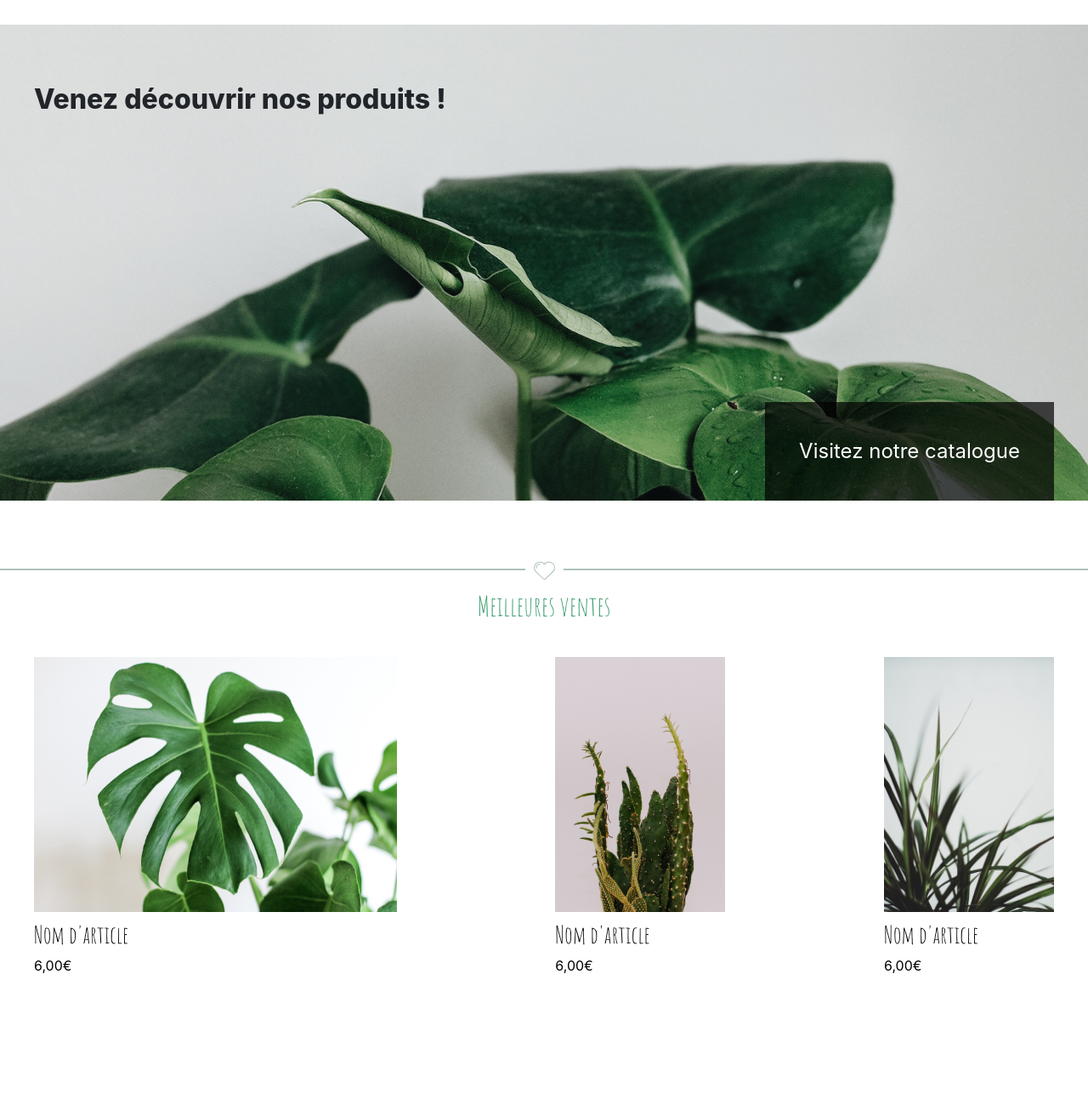
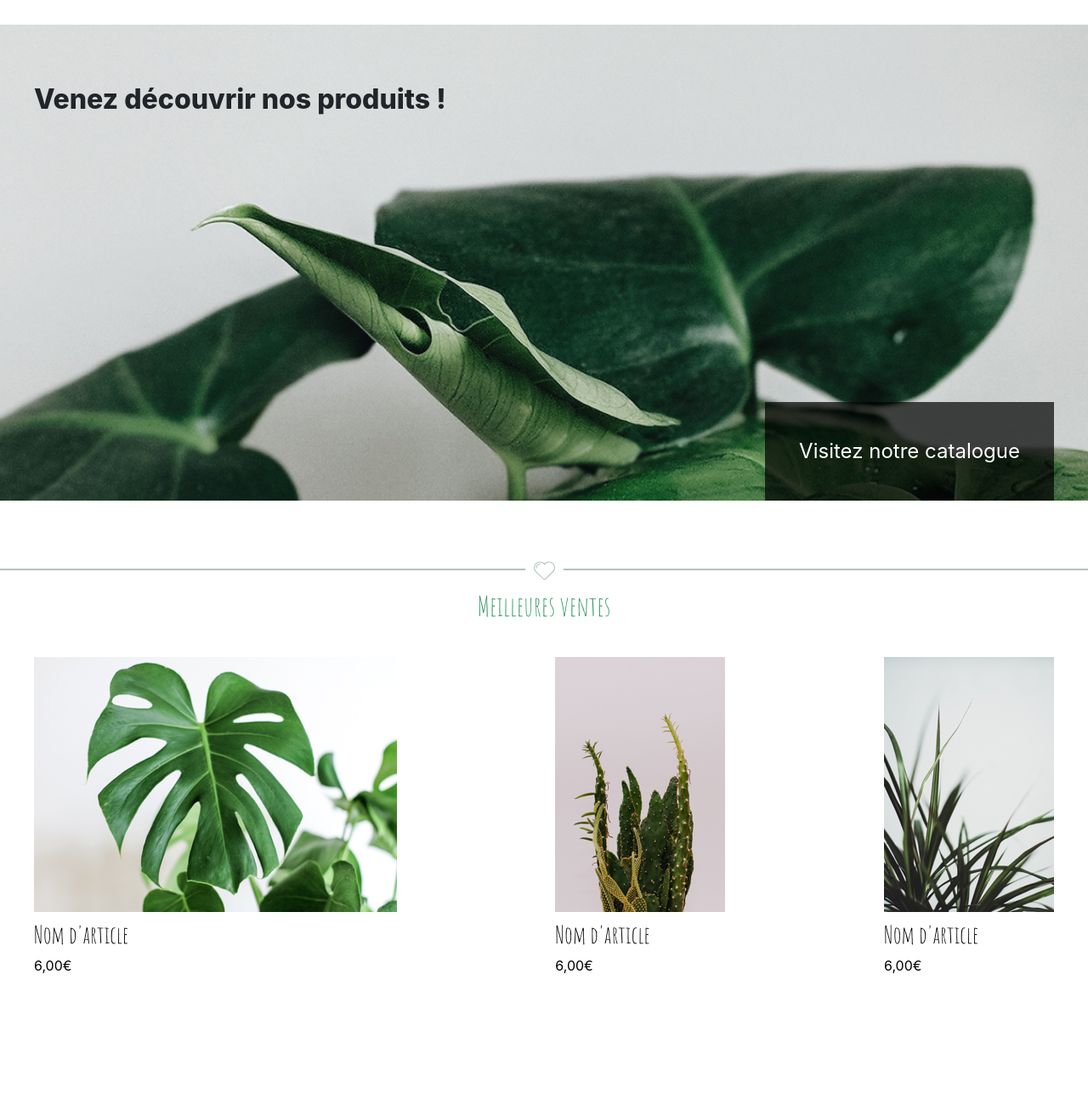
Before and after one commit to BourMel/projet-ecommerce, a PHP site: page / in a window 1280 px wide. Shown: the part 159-1472 px from the top of the page at 85% size. Run offline with PHP 8.4, Linux system fonts and the light colour scheme.

Commit message:
images optimisation

```diff
--- a/assets/styles/styles.css
+++ b/assets/styles/styles.css
@@ -204,7 +204,7 @@ form .invalid {
     position: relative;
     width: 100%;
     height: 70vh;
-    background-image: url("../images/default.jpg");
+    background-image: url("../images/cover_home.jpg");
     background-size: cover;
     background-repeat: no-repeat;
     background-position: center;
--- a/views/cart.html
+++ b/views/cart.html
@@ -7,9 +7,9 @@
     <div class="wrapper row">
 
         <div class="box col-lg-6 col-sm-12">
-            <img class="item" src="../assets/images/default3.jpg">
-            <img class="item" src="../assets/images/default4.jpg">
-            <img class="item" src="../assets/images/default2.jpg">
+            <img class="item" src="../assets/images/article_small3.jpg">
+            <img class="item" src="../assets/images/article_small4.jpg">
+            <img class="item" src="../assets/images/article_small2.jpg">
         </div>
 
         <div class="box col-lg-6 col-sm-12">
--- a/views/home.html
+++ b/views/home.html
@@ -13,19 +13,19 @@
 
     <div class="best wrapper d-flex justify-content-between">
         <a href="/produit" class="item">
-            <img src="../assets/images/default2.jpg">
+            <img src="../assets/images/article_small2.jpg">
             <h3>Nom d'article</h3>
             <span class="price">6,00€</span>
         </a>
 
         <a href="/produit" class="item">
-            <img src="../assets/images/default3.jpg">
+            <img src="../assets/images/article_small3.jpg">
             <h3>Nom d'article</h3>
             <span class="price">6,00€</span>
         </a>
 
         <a href="/produit" class="item">
-            <img src="../assets/images/default4.jpg">
+            <img src="../assets/images/article_small4.jpg">
             <h3>Nom d'article</h3>
             <span class="price">6,00€</span>
         </a>
--- a/views/product.html
+++ b/views/product.html
@@ -7,7 +7,7 @@
     <div class="wrapper row">
 
         <div class="col-lg-6 col-sm-12">
-           <img src="../assets/images/default.jpg">
+           <img src="../assets/images/article_medium.jpg">
         </div>
 
         <div class="col-lg-6 col-sm-12">
```
Also changed, not shown: views/shop.html (+9 -9 lines), assets/images/article_medium.jpg (added), assets/images/article_medium2.jpg (added), assets/images/article_medium3.jpg (added), assets/images/article_medium4.jpg (added), assets/images/article_small.jpg (added), assets/images/article_small2.jpg (added), assets/images/article_small3.jpg (added), assets/images/article_small4.jpg (added), assets/images/cover_home.jpg (added).
